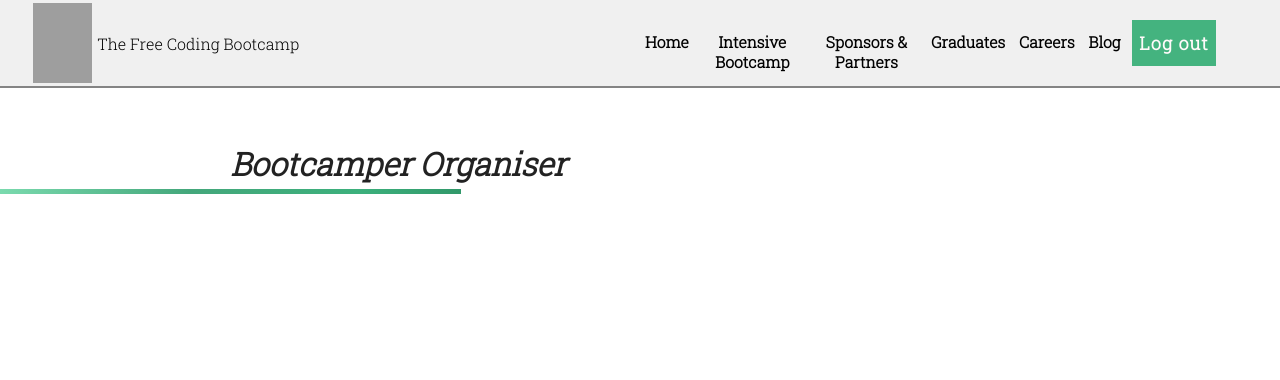
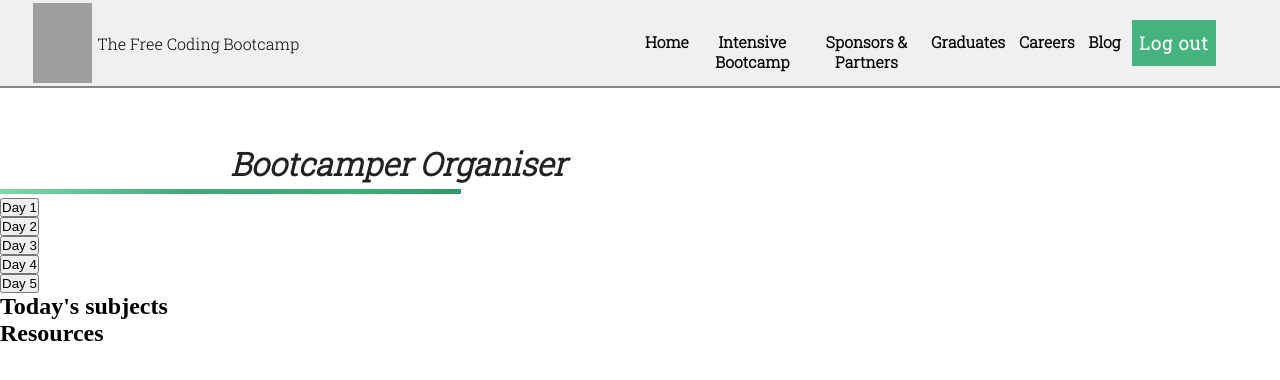
Before and after one commit to SchoolOfCode/w9_frontend-project-conor-lee-yasar-carlos, a React (Create React App) app in the folder my-app/: page / in a window 1280 px wide. Shown: the top 380 px of the page. Built offline with nearby package versions, Linux system fonts and the light colour scheme; grey boxes are pictures that could not be loaded.

Commit message:
Added categories structure

```diff
--- a/my-app/src/App.js
+++ b/my-app/src/App.js
@@ -1,12 +1,33 @@
 import './App.css';
+import { useState } from "react"
 import NavBar from './Componants/Nav-bar';
+import Categories from './Componants/Catergories';
+import Todo from './Componants/Todo-list';
 
 function App() {
+  const [toDoClass, setToDoClass] = useState("default-invis");
+  const [resourcesClass, setResourcesClass] = useState("default-invis");
+
+  const [dayButton, setDayButton] = useState([{day: 1, text: "test"}, {day: 2, text: "test2"}, {day: 3, text: "test3"}, {day: 4, text: "test4"}, {day: 5, text: "test5"}])
+
+  function handleClick() {
+    setToDoClass("todo-container")
+    setResourcesClass("resources-container")
+  }
+
   return (
     <div className="App">
       <NavBar />
       <h1>Bootcamper Organiser</h1>
       <div className='title-underline'></div>
+      <main>
+      <div className='categories-map'>
+      {dayButton.map((input) => {
+        return <Categories testButton={input.day} text={input.text} handleClick={handleClick}/>
+      })}
+      </div>
+       <Todo toDoClass={toDoClass} resourceClass={resourcesClass}/>
+      </main>
     </div>
   );
 }
--- a/my-app/src/Componants/Catergories/index.js
+++ b/my-app/src/Componants/Catergories/index.js
@@ -0,0 +1,11 @@
+import React from 'react'
+
+function Categories({ handleClick, text, testButton }) {
+  return (
+    <div className='categories'>
+     <button className='day-one-button category-button' onClick={handleClick}>Day {testButton} </button>
+    </div>
+  )
+}
+
+export default Categories
--- a/my-app/src/Componants/Todo-list/index.js
+++ b/my-app/src/Componants/Todo-list/index.js
@@ -0,0 +1,22 @@
+import React from 'react'
+
+function Todo({ toDoClass, resourceClass }) {
+  return (
+    <div className='todo'>
+        <div className={toDoClass}>
+            <h2>Today's subjects</h2>
+            <div className='todo-list-item'>
+
+            </div>
+        </div>
+        <div className={resourceClass}>
+            <h2>Resources</h2>
+            <div className='resource-list-item'>
+
+            </div>
+        </div>
+    </div>
+  )
+}
+
+export default Todo
```
